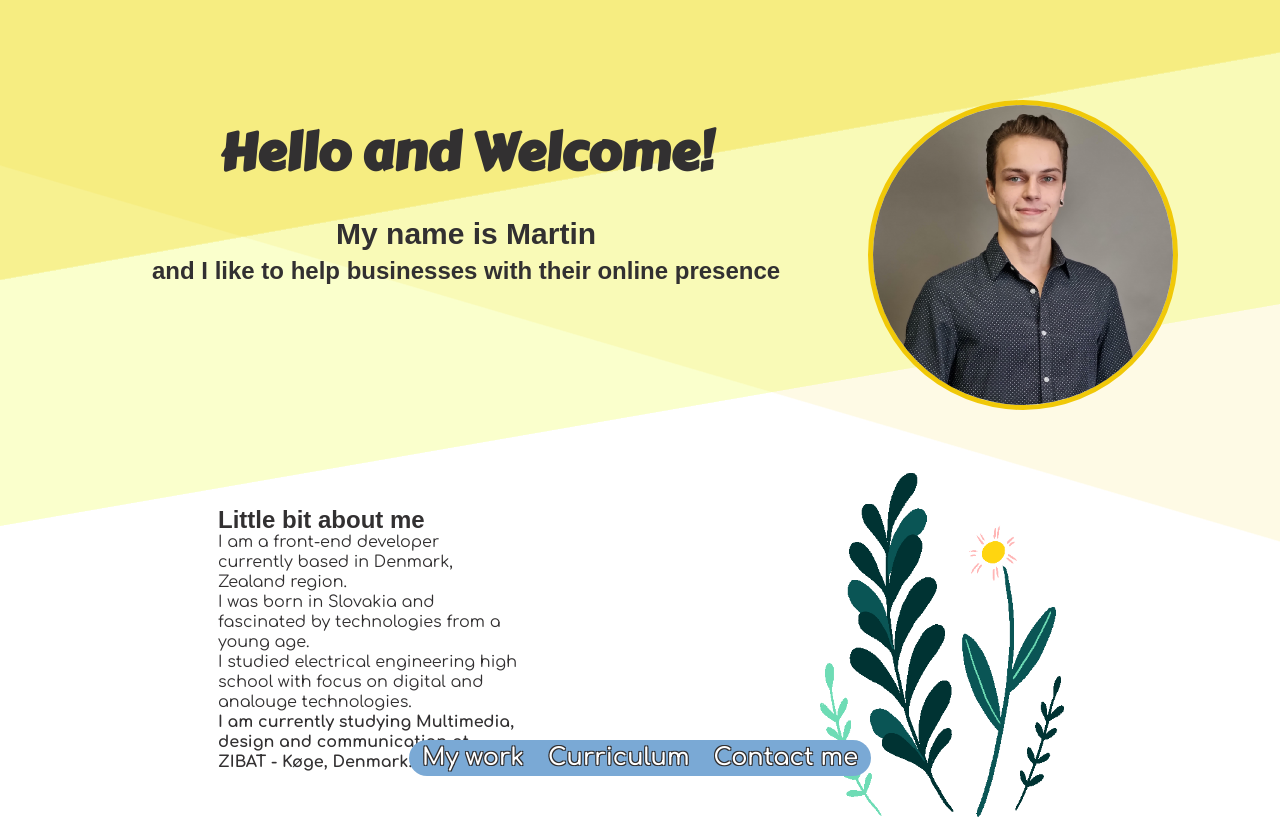
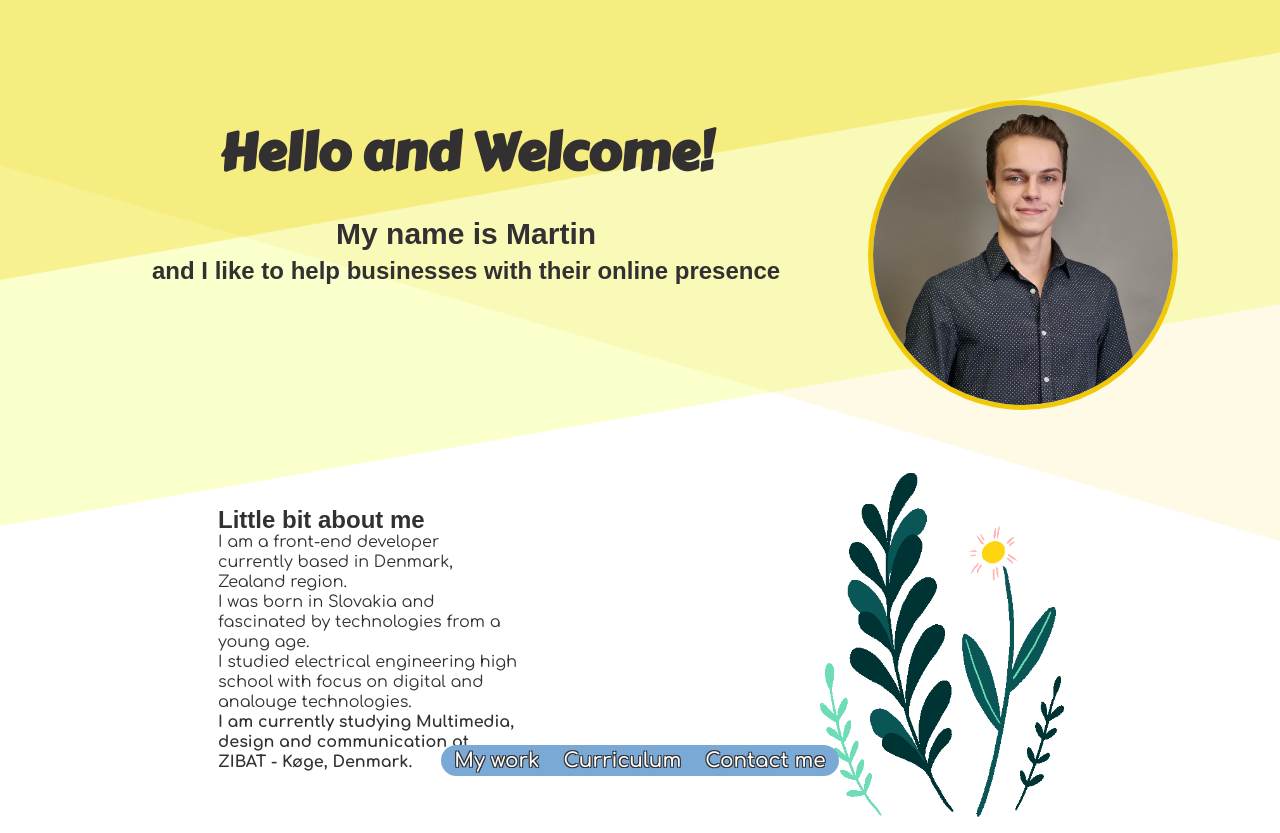
Before and after one commit to JRoshthen1/portfolio, a plain HTML site: page index.html in a window 1280 px wide. Shown: the top 833 px of the page. Drawn offline with nearby package versions, Linux system fonts and the light colour scheme; a web font is replaced by a local one.

Commit message:
pin a sizes

```diff
--- a/css/styles.css
+++ b/css/styles.css
@@ -91,7 +91,7 @@ h3 {
 .pin a {
     padding-left: 10px;
     padding-right: 10px;
-    font-size: 3vmin;
+    font-size: 16px;
     text-decoration: none;
     line-height: 1.25;
     font-family: 'Comfortaa', cursive;
@@ -395,6 +395,10 @@ footer{
         justify-content: center;
     }
 
+    .pin a {
+        font-size: 18px;
+    }
+
 
 }
 
@@ -459,8 +463,11 @@ footer{
     .ss-mobile{
         padding-top: 0px;
     }
+
+    .pin a {
+        font-size: 20px;
 }
-
+}
 
 /* Extra large devices (desktops, 1200px and up) */
 @media screen and (min-width: 1200px) {
```
